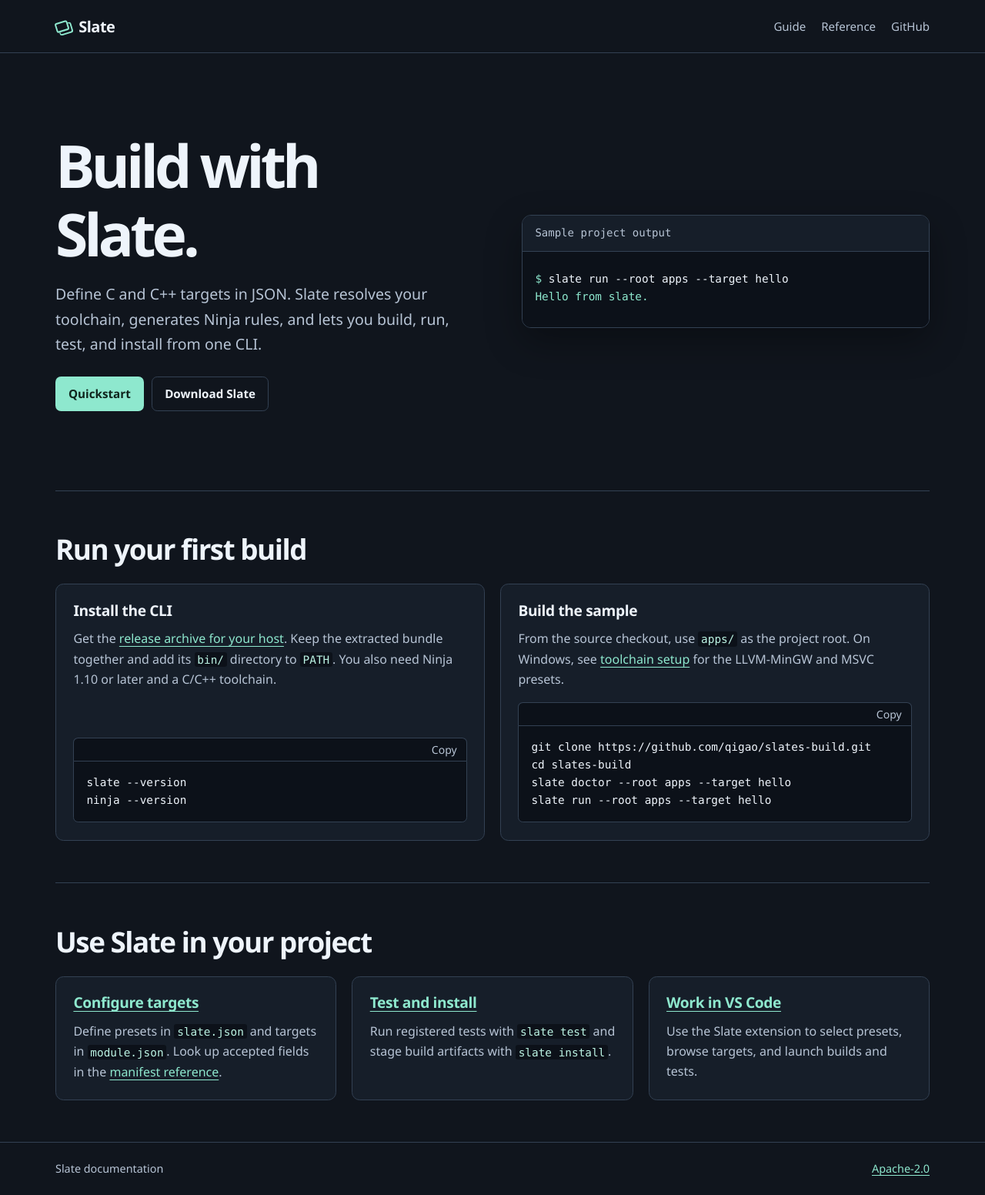
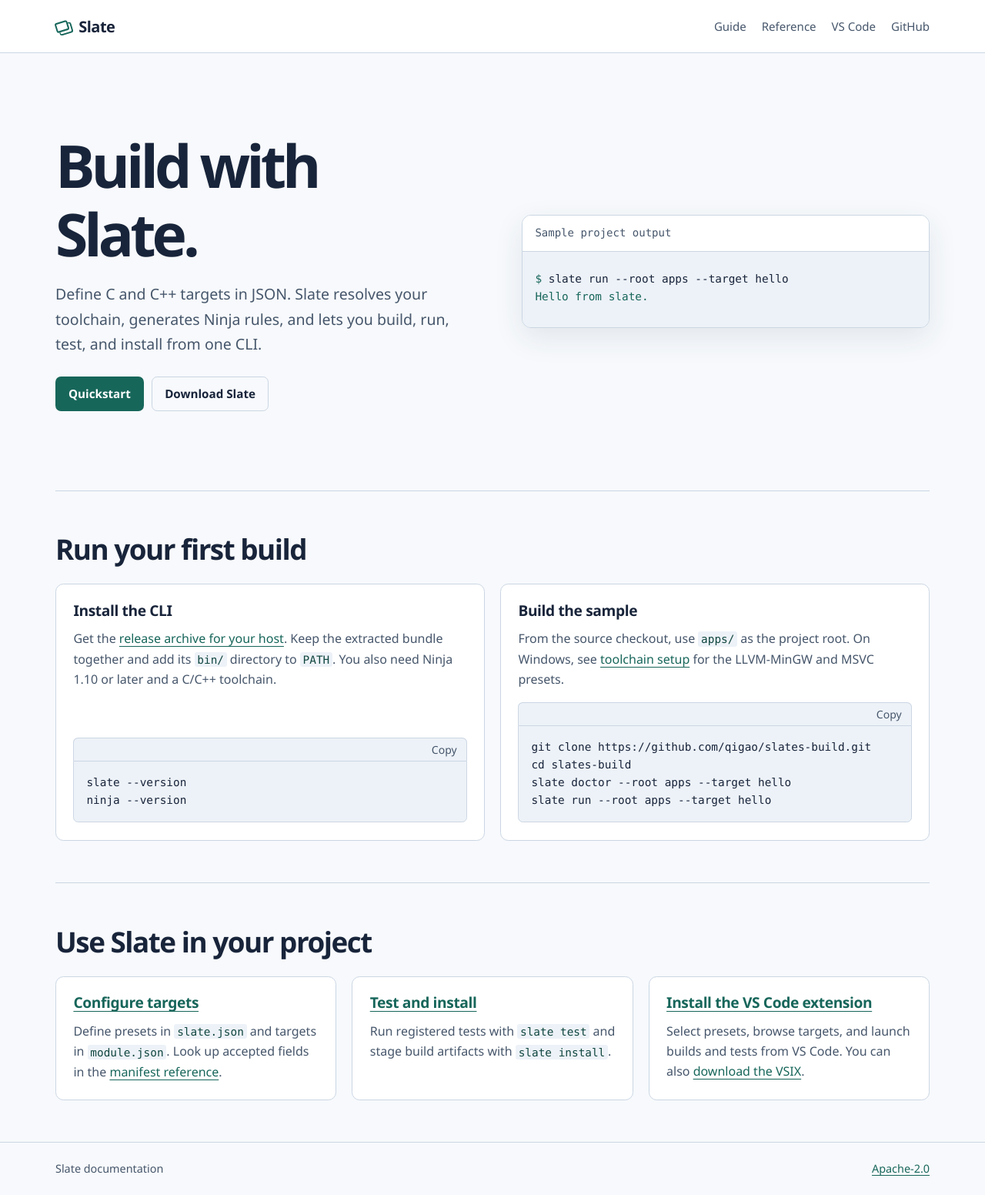
Before and after one commit to qigao/slates-build, a Jekyll site: the page built from docs/index.html, in a window 1280 px wide. Shown: the whole page at 77% size. Built offline with Jekyll 4.4.1, drawn with Linux system fonts in a browser that asks for light colours.

Commit message:
Use a light docs theme and link the VS Code extension

```diff
--- a/docs/_config.yml
+++ b/docs/_config.yml
@@ -3,6 +3,8 @@ description: Build, run, and test C and C++ projects with Slate and Ninja.
 url: https://qigao.github.io
 baseurl: /slates-build
 repository: qigao/slates-build
+vscode_extension: https://marketplace.visualstudio.com/items?itemName=slates-build.slates-extension
+vscode_releases: https://github.com/qigao/slates-extension/releases/latest
 markdown: kramdown
 plugins:
   - jekyll-relative-links
--- a/docs/_layouts/default.html
+++ b/docs/_layouts/default.html
@@ -3,6 +3,7 @@
 <head>
   <meta charset="utf-8">
   <meta name="viewport" content="width=device-width, initial-scale=1">
+  <meta name="color-scheme" content="light">
   <title>{% if page.title != site.title %}{{ page.title | escape }} · {% endif %}{{ site.title | escape }}</title>
   <meta name="description" content="{{ page.description | default: site.description | escape }}">
   <link rel="stylesheet" href="{{ '/assets/site.css' | relative_url }}">
@@ -18,6 +19,7 @@
       <nav class="site-nav" aria-label="Primary">
         <a href="{{ '/guide.html' | relative_url }}"{% if page.url == '/guide.html' %} aria-current="page"{% endif %}>Guide</a>
         <a href="{{ '/grammar.html' | relative_url }}"{% if page.url == '/grammar.html' %} aria-current="page"{% endif %}>Reference</a>
+        <a href="{{ site.vscode_extension }}">VS Code</a>
         <a href="https://github.com/qigao/slates-build">GitHub</a>
       </nav>
     </div>
--- a/docs/assets/site.css
+++ b/docs/assets/site.css
@@ -1,13 +1,13 @@
 :root {
-  color-scheme: dark;
-  --surface: #10151d;
-  --panel: #161e29;
-  --code: #0c1119;
-  --text: #eef4fb;
-  --muted: #b7c4d5;
-  --line: #334153;
-  --accent: #8ee8ce;
-  --accent-hover: #bcf4e4;
+  color-scheme: light;
+  --surface: #f7f9fc;
+  --panel: #fff;
+  --code: #edf2f8;
+  --text: #18243a;
+  --muted: #46566b;
+  --line: #cbd6e3;
+  --accent: #17665a;
+  --accent-hover: #10463f;
   --mono: "Cascadia Code", "SFMono-Regular", Consolas, monospace;
   font-family: "Segoe UI", system-ui, sans-serif;
 }
@@ -36,7 +36,7 @@ a:hover { color: var(--accent-hover); }
 }
 .skip:focus { transform: none; }
 .wrap { width: min(71rem, calc(100% - 3rem)); margin-inline: auto; }
-.site-header { border-bottom: 1px solid var(--line); }
+.site-header { background: var(--panel); border-bottom: 1px solid var(--line); }
 .header-inner, .footer-inner {
   display: flex;
   justify-content: space-between;
@@ -61,7 +61,7 @@ a:hover { color: var(--accent-hover); }
   height: .8rem;
   border: .13rem solid var(--accent);
   border-radius: .16rem;
-  box-shadow: .2rem .24rem 0 -.07rem var(--surface), .22rem .26rem 0 .03rem var(--accent);
+  box-shadow: .2rem .24rem 0 -.07rem var(--panel), .22rem .26rem 0 .03rem var(--accent);
   transform: rotate(-17deg);
   margin-right: .16rem;
 }
@@ -104,7 +104,7 @@ p { margin: 0 0 1rem; }
   font-weight: 650;
   font-size: .95rem;
 }
-.button.primary { background: var(--accent); color: #10251d; }
+.button.primary { background: var(--accent); color: #fff; }
 .button.primary:hover { background: var(--accent-hover); }
 .button.secondary { border-color: var(--line); color: var(--text); }
 .button.secondary:hover { border-color: var(--accent); color: var(--accent); }
@@ -114,7 +114,7 @@ p { margin: 0 0 1rem; }
   border-radius: .75rem;
   overflow: hidden;
   background: var(--code);
-  box-shadow: 0 1.1rem 3rem #0005;
+  box-shadow: 0 .8rem 2.3rem #2540571a;
 }
 .terminal figcaption {
   padding: .7rem 1rem;
@@ -225,6 +225,7 @@ pre code { font-size: inherit; overflow-wrap: normal; }
 }
 @media (max-width: 38rem) {
   .wrap { width: calc(100% - 2rem); }
-  .header-inner { padding-block: .45rem; }
+  .header-inner { gap: .25rem .9rem; padding-block: .45rem; }
+  .site-nav { column-gap: .85rem; }
   .steps, .path-grid { grid-template-columns: minmax(0, 1fr); }
 }
--- a/docs/index.html
+++ b/docs/index.html
@@ -51,8 +51,8 @@ slate run --root apps --target hello</code></pre>
         <p>Run registered tests with <code>slate test</code> and stage build artifacts with <code>slate install</code>.</p>
       </div>
       <div>
-        <h3><a href="https://github.com/qigao/slates-extension">Work in VS Code</a></h3>
-        <p>Use the Slate extension to select presets, browse targets, and launch builds and tests.</p>
+        <h3><a href="{{ site.vscode_extension }}">Install the VS Code extension</a></h3>
+        <p>Select presets, browse targets, and launch builds and tests from VS Code. You can also <a href="{{ site.vscode_releases }}">download the VSIX</a>.</p>
       </div>
     </div>
   </section>
```
Also changed, not shown: README.md.
